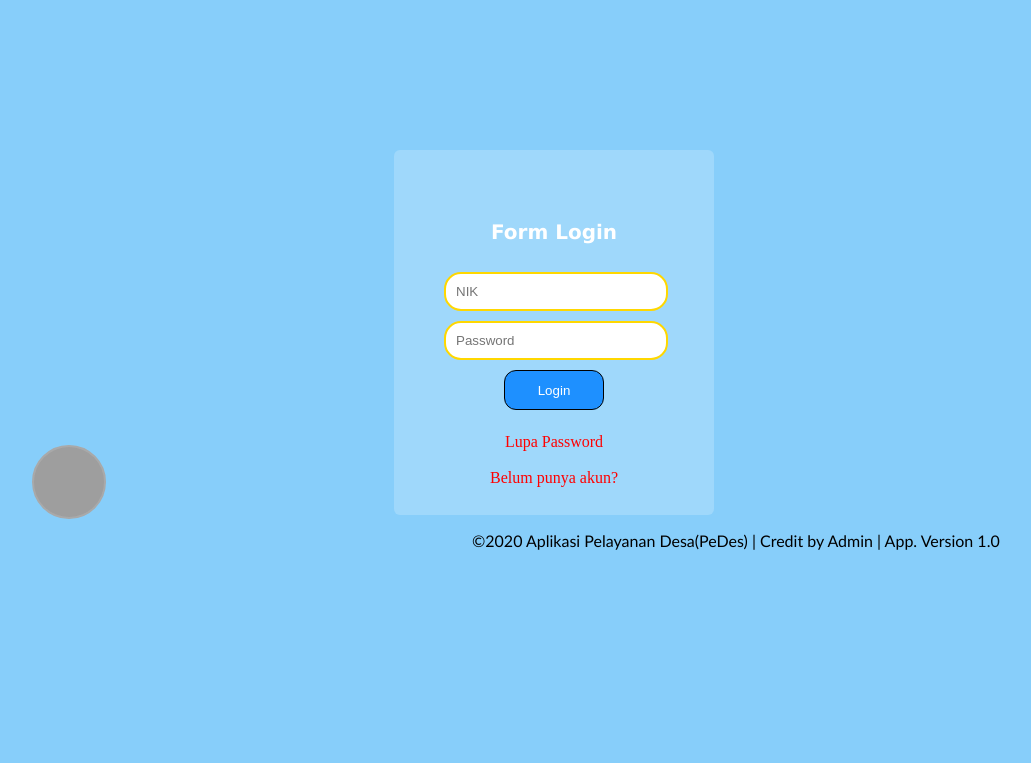
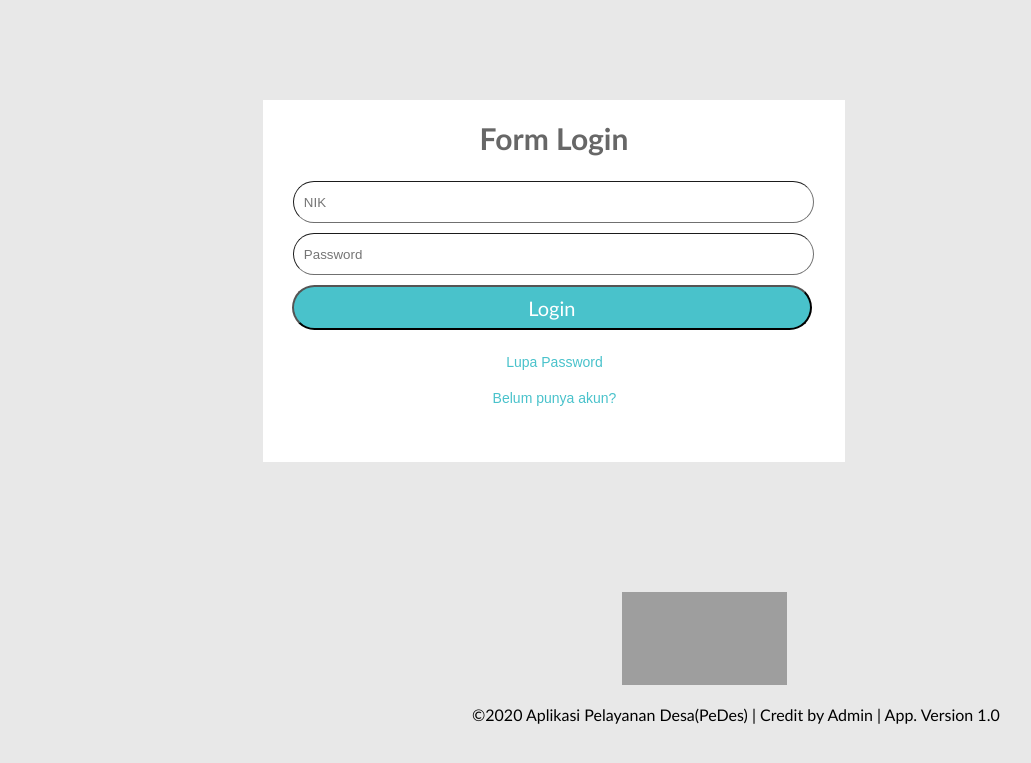
Before and after one commit to rinaldyansyahpramanaipb/RPL-Kelompok-13-Project-, a PHP site: page /login.html in a window 1280 px wide. Shown: the top 763 px of the page, without its empty margins (86-1117 px from the left). Run offline with PHP 8.4, Linux system fonts and the light colour scheme; grey boxes are pictures that could not be loaded.

Commit message:
Update style.css

```diff
--- a/style.css
+++ b/style.css
@@ -1,67 +1,72 @@
 body{
-    background-color: lightskyblue;
+    background-color: #E8E8E8;
 }
 
 #main{
-    width: 300px;
+    width: 562.29px;
+    height: 342.29px;
     margin: 0 auto;
-    padding-top: 40px;
+    padding-top: 10px;
     padding-left: 10px;
     padding-bottom: 10px;
     padding-right: 10px;
-    background-color: rgba(255,255,255,0.2);
-    border-radius: 6px;
-    -moz-border-radius: 6px;
-    -webkit-border-radius: 6px;
-    margin-top: 150px;
-}
-
-img{
-    border: 2px darkgrey solid;
-    height: 70px;
-    width: 70px;
-    border-radius: 50px;
-    margin-left: 110px;
-    position: absolute;
-    margin-top: -70px;
-    background-color: darkgrey;
+    border-width: 8px;
+    border-color: #707070;
+    background-color: #FFFFFF;
+    margin-top: 100px;
 }
 
 h1{
-    font-family: verdana;
-    color: white;
+    font-family: Calibri;
+    color: #676767;
     text-align: center;
-    font-size: 20px;
-    margin-top: 20px;
-    padding: 10px;
+    font-size: 30px;
+    margin-top: 10px;
+
 }
 
 form input{
     margin: 5px;
     padding: 10px;
-    border: 2px gold solid;
-    border-radius: 17px;
-    width: 200px;
-    margin-left: 40px;
+    border-width: 1px;
+    border-color: #707070;
+    border-radius: 38px;
+    width: 498.74px;
+    height: 20px;
+    margin-left: 20px;
 }
 
 form button{
+    font-family: Calibri;
+    font-size: 20px;
     margin: 5px;
     padding: 5px;
-    background-color: dodgerblue;
-    border: 1px black solid;
-    border-radius: 12px;
-    width: 100px;
-    height: 40px;
+    background-color: #49C2CB;
+    border-radius: 38px;
+    width: 520px;
+    height: 45.15px;
     color: white;
-    margin-left: 100px;
+    margin-left: 19px;
     cursor: pointer;
 }
 
 a{
     text-decoration: none;
-    color: red;
-    text-align: center;
-    margin-left: 0px;
-    font-family: bell MT;
+    color: #49C2CB;
+    margin-left: 1px;
+    font-family: Arial;
+    font-size: 14px;
+    text-orientation: center;
 }
+
+img{
+    width: 165px;
+    height: 93px;
+    margin-top: 130px;
+    margin-left: 700px;
+}
+
+footer{
+    font-family: Calibri;
+
+}
```
